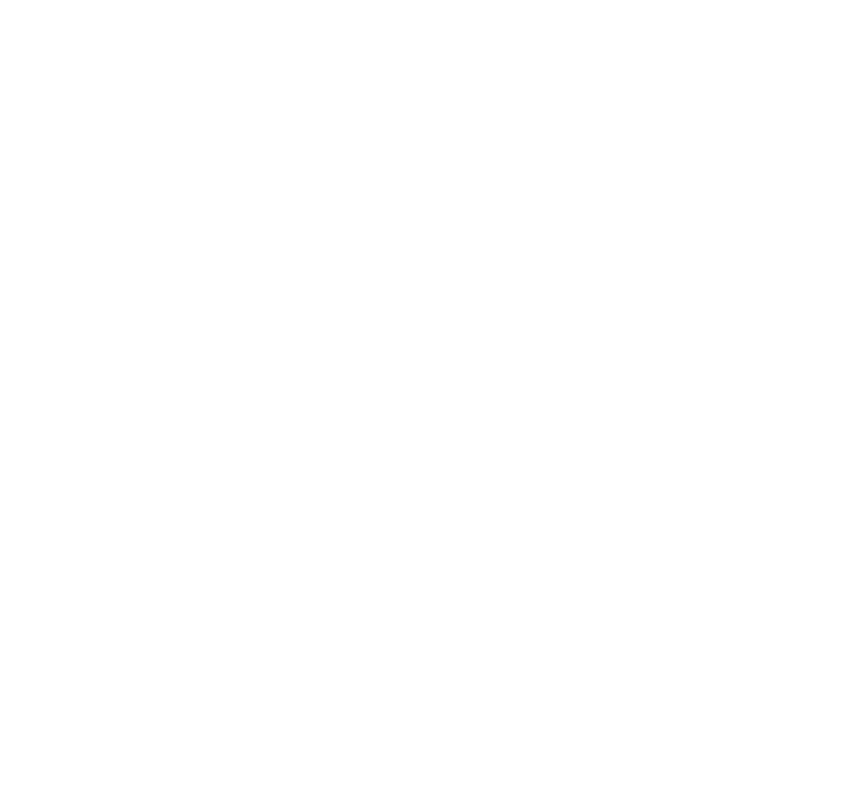
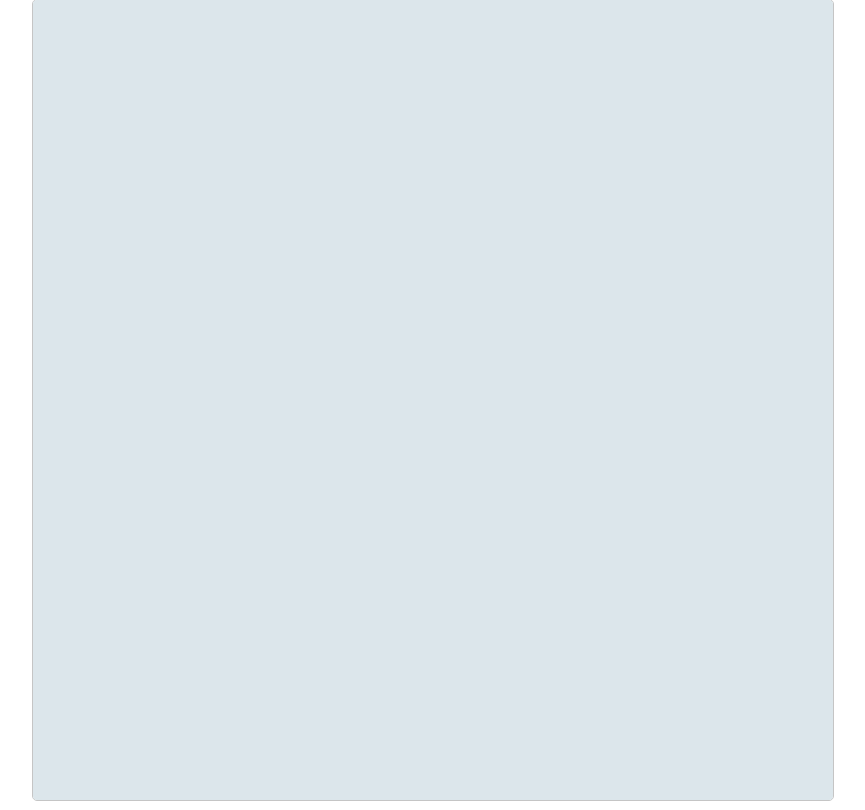
Before and after one commit to elmarkazumov/test-assignment, a plain HTML site: page index.html in a window 1280 px wide. Shown: the whole page, without its empty margins (207-1072 px from the left). Drawn offline with Linux system fonts and the light colour scheme.

Commit message:
created playground

```diff
--- a/css/style.css
+++ b/css/style.css
@@ -0,0 +1,24 @@
+* {
+    margin: 0;
+    padding: 0;
+}
+
+body {
+    display: flex;
+    justify-content: center;
+    align-items: center;
+    height: 100vh;
+}
+
+.playground {
+    width: 820px;
+    height: 820px;
+    display: flex;
+    justify-content: center;
+    align-items: center;
+}
+
+canvas {
+    border: 1px solid rgb(197, 197, 197);
+    border-radius: 5px;
+}
--- a/index.html
+++ b/index.html
@@ -4,8 +4,12 @@
     <meta charset="UTF-8">
     <meta name="viewport" content="width=device-width, initial-scale=1.0">
     <title>test assignment</title>
+    <link rel="stylesheet" href="./css/style.css">
 </head>
 <body>
+    <div class="playground">
 
+    </div>
+    <script type="module" src="./js/main.js"></script>
 </body>
 </html>
--- a/js/main.js
+++ b/js/main.js
@@ -0,0 +1,14 @@
+import { Render } from "./render.js";
+
+const canvas = document.createElement('canvas');
+const context = canvas.getContext('2d');
+
+const playground = document.querySelector('.playground');
+playground.appendChild(canvas);
+
+canvas.width = 800;
+canvas.height = 800;
+
+const render = new Render(context);
+
+render.drawRect(0, 0, canvas.width, canvas.height, '#dce6eb');
--- /dev/null
+++ b/js/render.js
@@ -0,0 +1,14 @@
+class Render {
+    constructor(context) {
+        if(context && context instanceof CanvasRenderingContext2D) {
+            this.context = context;
+        }
+    }
+
+    drawRect(x, y, w, h, color) {
+        this.context.fillStyle = color;
+        this.context.fillRect(x, y, w, h);
+    }
+}
+
+export {Render}
```
